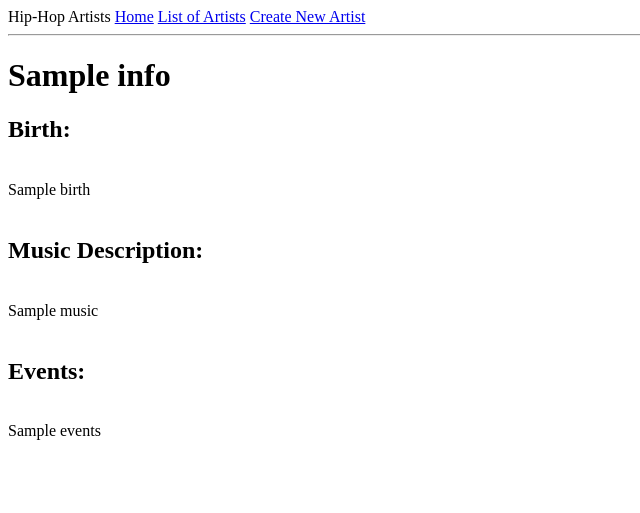
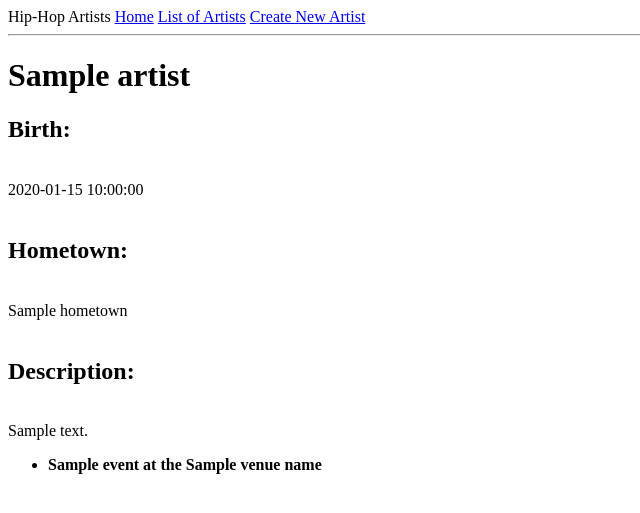
Before and after one commit to coconnell1/hiphop_artists, a Flask app: template app/templates/artistPage.html in a window 1280 px wide. Shown: the top 513 px of the page, without its empty margins (0-640 px from the left). Run offline with Flask 2, Linux system fonts and the light colour scheme; the template is opened without the code that fills it: most values are stand-ins (such as "Sample title", 1, 10 or a date in 2020).

Commit message:
lab 5 - hip hop artists (COMPLETED)

```diff
--- a/app/__init__.py
+++ b/app/__init__.py
@@ -1,7 +1,11 @@
 from flask import Flask
 from config import Config
+from flask_sqlalchemy import SQLAlchemy
+from flask_migrate import Migrate
 
 app = Flask(__name__)
 app.config.from_object(Config)
+db = SQLAlchemy(app)
+migrate = Migrate(app, db)
 
-from app import routes
+from app import routes, models
--- a/app/forms.py
+++ b/app/forms.py
@@ -6,6 +6,6 @@ from wtforms.validators import DataRequired
 class CreateArtist(FlaskForm):
     name = StringField('Artists Name', validators=[DataRequired()])
     birth = StringField('Birth', validators=[DataRequired()])
-    music = TextAreaField('Music Description', validators=[DataRequired()])
-    events = TextAreaField('Events', validators=[DataRequired()])
+    hometown = StringField('Hometown', validators=[DataRequired()])
+    description = TextAreaField('Description', validators=[DataRequired()])
     submit = SubmitField('Create New Artist')
--- a/app/routes.py
+++ b/app/routes.py
@@ -1,80 +1,86 @@
 from flask import render_template, flash, redirect, url_for
-from app import app
+from app import app, db
 from app.forms import CreateArtist
+from app.models import Artist, Venue, Event, ArtistToEvent
 
 
 @app.route('/')
 @app.route('/index')
 def index():
-    user = {'username': 'Cobi'}
 
-    return render_template('/index.html', title="Home", user=user)
+    return render_template('/index.html', title="Home")
 
 
 @app.route('/artistList')
 def artist_list():
-    artists = [
-        {
-            'artist': 'Kendrick Lamar'
-        },
-        {
-            'artist': 'Tupac'
-        },
-        {
-            'artist': 'Nas'
-        },
-        {
-            'artist': 'Eminem'
-        },
-        {
-            'artist': 'Joey Bada$$'
-        },
-        {
-            'artist': 'XXXTentacion'
-        },
-        {
-            'artist': 'Childish Gambino'
-        }
-        ]
+    artists = Artist.query.all()
 
     return render_template('/artistList.html', title="List of Artists", artists=artists)
 
 
-@app.route('/artistPage')
-def artist_page():
-    info = [
-        {
-            'artistName': 'Kendrick Lamar',
-            'birth': 'Kendrick Lamar was born on June 17th, 1987 in Compton, California.',
-            'music': 'He is known to be one of the best lyricists, and story-tellers in all of hip-hop.',
-            'events': ' He is currently on tour, and his next concert is on September 14th in Denver, Colorado.'
-
-        }
-
-    ]
-
-    return render_template('/artistPage.html', title="Artist Page", info=info)
+@app.route('/artistPage/<stagename>')
+def artist_page(stagename):
+    a = Artist.query.filter(Artist.stagename == stagename).first()
+    if a is None:
+        flash("Artist {} is not found.", format(stagename))
+        return redirect(url_for("artist_list"))
+    else:
+        event_list = []
+        for a2e in a.events:
+            event_list.append(a2e.event)
+        return render_template("artistPage.html", artist=a, event_list=event_list)
 
 
 @app.route('/createArtist', methods=['GET', 'POST'])
 def create_artist():
-    create = CreateArtist()
-    if create.validate_on_submit():
-        info = [
-            {
-                'artistName': create.name.data,
+    createForm = CreateArtist()
+    if createForm.validate_on_submit():
+        art1 = Artist(stagename=createForm.name.data, birthday=createForm.birth.data, hometown=createForm.hometown.data, description=createForm.description.data)
+        db.session.add(art1)
+        db.session.commit()
+        flash('New Artist Created!')
+        return redirect(url_for("artist_list"))
+    return render_template('/createArtist.html', title="Create New Artist", createForm=createForm)
 
-                'birth': create.birth.data,
 
-                'music': create.music.data,
+@app.route('/reset_db')
+def reset_db():
+   flash("Resetting database: deleting old data and repopulating with dummy data")
+   meta = db.metadata
+   for table in reversed(meta.sorted_tables):
+       print('Clear table {}'.format(table))
+       db.session.execute(table.delete())
+   db.session.commit()
+   art = [Artist(stagename='Kendrick Lamar', birthday='June 7, 1987', hometown='Compton', description='Great lyricist'),
+        Artist(stagename='Joey Bada$$', birthday='January 20, 1995', hometown='Brooklyn', description='Great rapper'),
+        Artist(stagename='Childish Gambino', birthday='September 25, 1983', hometown='Edwards Base', description='talented'),
+        Artist(stagename='Eminem', birthday='October 17th, 1972', hometown='Detroit', description='great storyteller')]
 
-                'events': create.events.data
+   for a in art:
+       db.session.add(a)
+       db.session.commit()
 
-            }
+   ven = Venue(venuename='Ithaca Commons', address='123', city='Ithaca', state='NY')
+   ven1 = Venue(venuename='Staples Center', address='456', city='Las Angeles', state='CA')
+   ven2 = Venue(venuename='Madison Square Garden', address='789', city='NYC', state='NY')
+   db.session.add(ven)
+   db.session.add(ven1)
+   db.session.add(ven2)
+   db.session.commit()
 
-        ]
-        flash('New Artist Created:'.format(create.name.data, create.birth.data, create.music.data, create.events.data))
+   even = [Event(eventname='Ithaca Festival', capacity='20000', venue_venueid='1'),
+        Event(eventname='New York State Festival', capacity='30000', venue_venueid='2')]
 
-        return render_template('/artistPage.html', title="Artist Page", info=info)
+   for c in even:
+       db.session.add(c)
+       db.session.commit()
 
-    return render_template('/createArtist.html', title="Create New Artist", create=create)
+   arttoeven = [ArtistToEvent(artist_artistid='1', event_eventid='1'),
+        ArtistToEvent(artist_artistid='2', event_eventid='1'),
+        ArtistToEvent(artist_artistid='2', event_eventid='2')]
+
+   for d in arttoeven:
+       db.session.add(d)
+       db.session.commit()
+
+   return render_template('/index.html', title="Home")
--- a/app/templates/artistList.html
+++ b/app/templates/artistList.html
@@ -3,6 +3,6 @@
 {% block content %}
     <h1> List of Artists </h1>
     {% for artists in artists %}
-    <div><ul><li> <a href="artistPage"> {{ artists.artist }}</a></li></ul></div>
+    <div><ul><li> <a href="{{ url_for('artist_page', stagename=artists.stagename) }}"> {{ artists.stagename }}</a></li></ul></div>
     {% endfor %}
 {% endblock %}
--- a/app/templates/artistPage.html
+++ b/app/templates/artistPage.html
@@ -1,11 +1,17 @@
 {% extends "base.html" %}
 
 {% block content %}
-    {% for info in info %}
-    <h1> {{ info.artistName }} </h1>
+
+    <h1> {{ artist.stagename }} </h1>
 
     <div>
-        <p> <h2> <b>Birth:</b></h2> <br> {{ info.birth}} <br> <br> <h2> <b>Music Description:</b></h2> <br>{{ info.music }} <br> <br> <h2> <b>Events:</b></h2> <br>{{ info.events }} </p>
+        <p> <h2> <b>Birth:</b></h2> <br> {{ artist.birthday}} <br> <br> <h2> <b>Hometown:</b></h2> <br>{{ artist.hometown }} <br> <br> <h2> <b>Description:</b></h2> <br>{{ artist.description}} </p>
+        <ul>
+            {% for event in event_list %}
+            <li> <b> {{ event.eventname}} at the <b> {{event.venue_name.venuename}}</b></b></li>
+            {% endfor %}
+        </ul>
     </div>
-    {% endfor %}
+
+
 {% endblock %}
--- a/app/templates/index.html
+++ b/app/templates/index.html
@@ -1,7 +1,7 @@
 {% extends "base.html" %}
 
 {% block content %}
-    <h1> Welcome {{ user.username }}! </h1>
+    <h1> Welcome! </h1>
     <div> <p> This is our application for some of the greatest and most popular hip-hop artists of the present, and the past. This site will have a page dedicated to containing a list of the artists that we will mention, designated links to pages that will
     have information on each artist, and a page where a new artist can be added. <br> <br> Each artist will information displayed, whether it is
     biographical, career, or current information.</p></div>
--- a/config.py
+++ b/config.py
@@ -1,5 +1,9 @@
 import os
+basedir = os.path.abspath(os.path.dirname(__file__))
 
 
 class Config(object):
-    SECRET_KEY = os.environ.get('SECRET_KEY') or 'a-secret-key'
+    SECRET_KEY = os.environ.get('SECRET_KEY') or 'you-will-never-guess'
+    SQLALCHEMY_DATABASE_URI = os.environ.get('DATABASE_URL') or \
+        'sqlite:///' + os.path.join(basedir, 'app.db')
+    SQLALCHEMY_TRACK_MODIFICATIONS = False
```
Also changed, not shown: app/templates/createArtist.html (+19 -18 lines).
